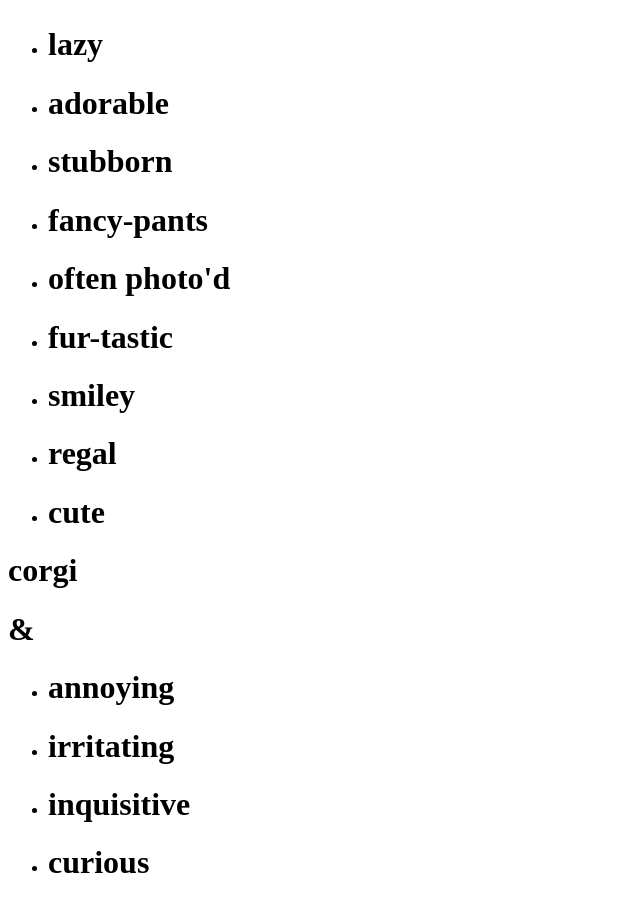
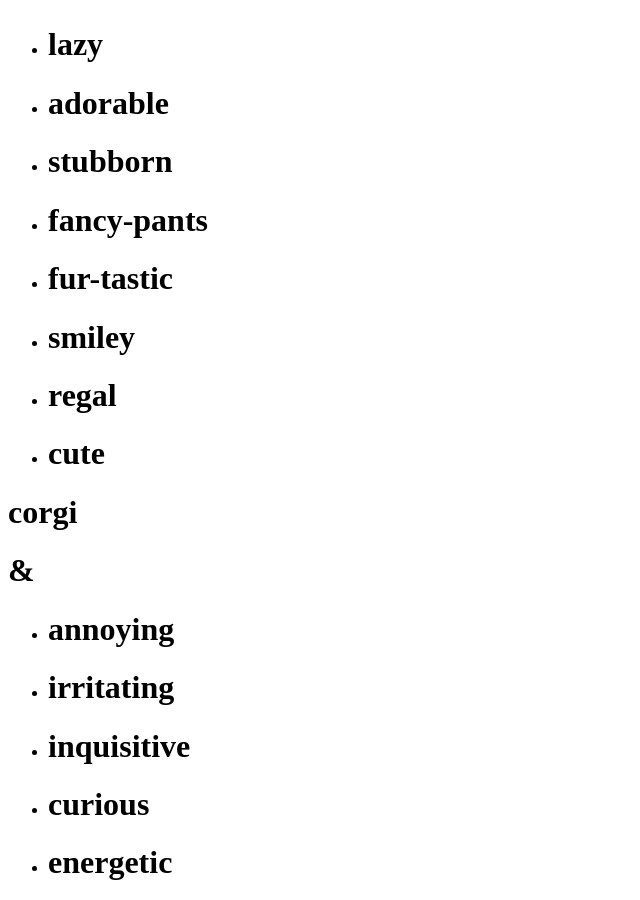
Before and after one commit to redhotvengeance/redhotvengeance.com, a Jekyll site: the page built from about.html, in a window 1280 px wide and 900 px high, scrolled down 2953 px. Shown: the whole window, without its empty margins (0-640 px from the left). Built offline with Jekyll 4.4.1, drawn with Linux system fonts in a browser that asks for light colours.

Commit message:
Tweak about section lists

```diff
--- a/about.html
+++ b/about.html
@@ -148,9 +148,6 @@
           <h1>fancy-pants</h1>
         </li>
         <li>
-          <h1>often photo'd</h1>
-        </li>
-        <li>
           <h1>fur-tastic</h1>
         </li>
         <li>
```
